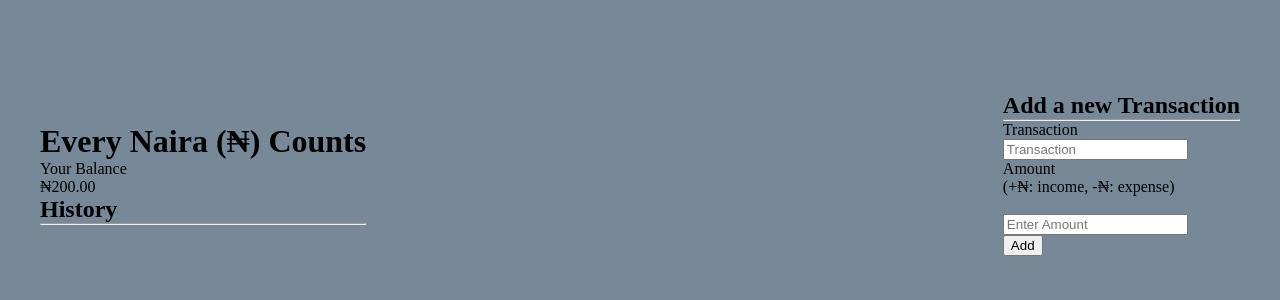
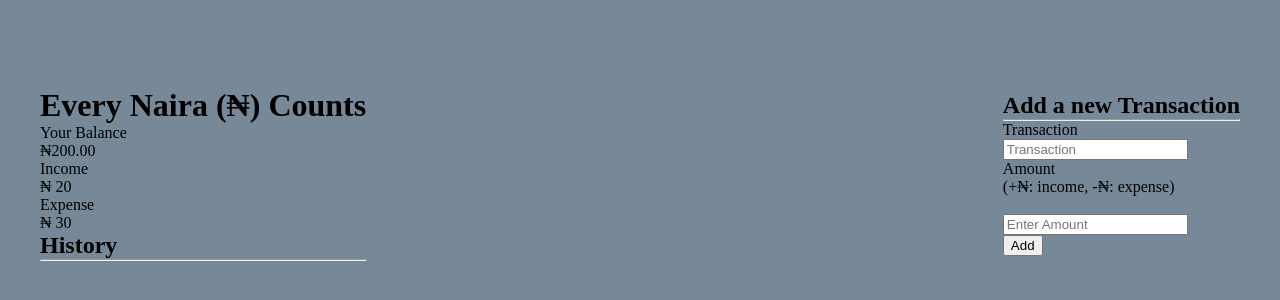
Before and after one commit to michojekunle/Expense-Tracker, a plain HTML site: page index.html in a window 1280 px wide. Shown: the part 226-526 px from the top of the page. Drawn offline with Linux system fonts and the light colour scheme.

Commit message:
done with html

```diff
--- a/index.html
+++ b/index.html
@@ -15,13 +15,16 @@
 
         <div class="expense-manager">
             <div class="income">
+                <p class="income">Income</p>
+                <p class="income-amount" id="income-amount">₦ 20</p>
 
             </div>
 
             <div class="line"></div>
 
             <div class="expense">
-
+                <p class="income">Expense</p>
+                <p class="expense-amount" id="expense-amount">₦ 30</p>
             </div>
         </div>
         <div class="history">
```
Also changed, not shown: images/download.jpg (added).
